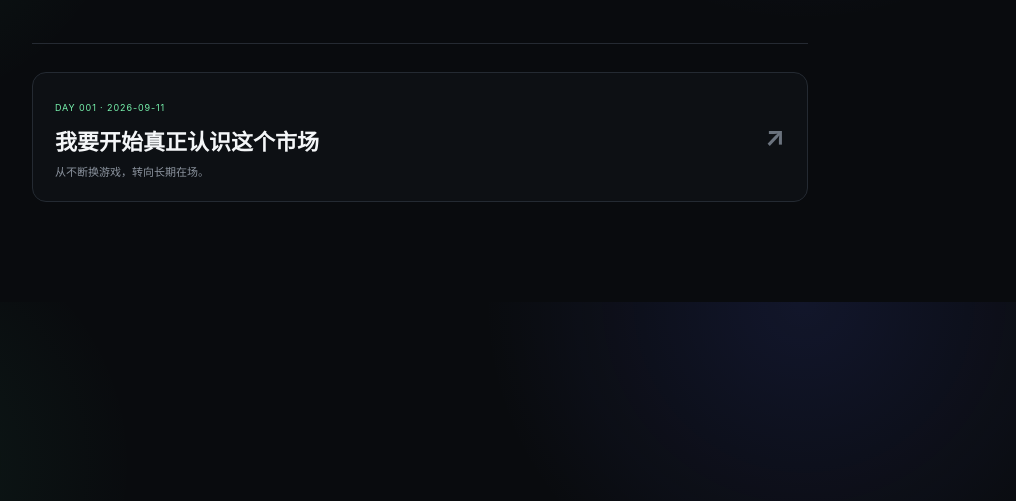
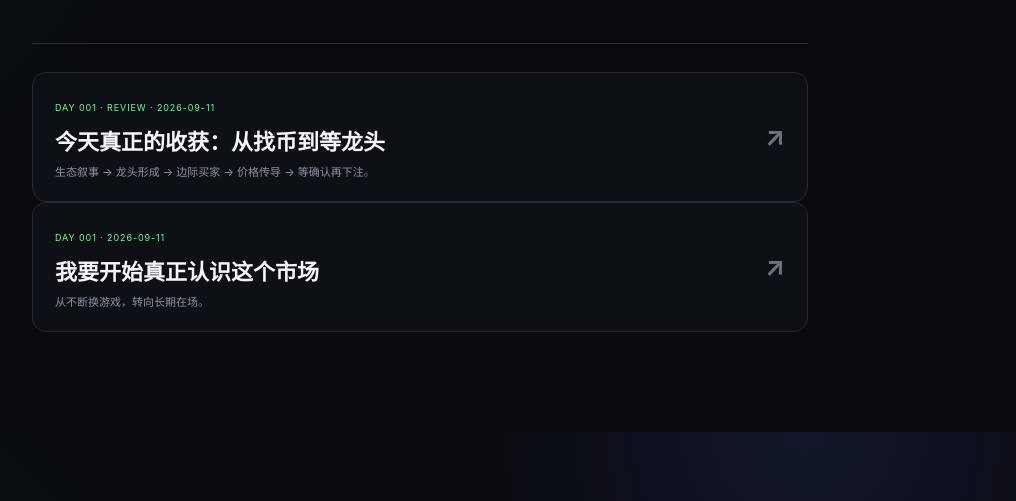
Before and after one commit to wjz5788/Crypto-Market, a plain HTML site: page articles/index.html in a window 1280 px wide. Shown: the part 299-800 px from the top of the page, without its empty margins (220-1236 px from the left). Drawn offline with Linux system fonts and the light colour scheme.

Commit message:
Feature Day 1 review in journal

```diff
--- a/articles/index.html
+++ b/articles/index.html
@@ -1 +1 @@
-<!doctype html><html lang="zh-CN"><head><meta charset="utf-8"><meta name="viewport" content="width=device-width,initial-scale=1"><title>在场日志</title><link rel="stylesheet" href="../styles.css"></head><body><main class="articlePage"><a class="back" href="../index.html">← 返回 Crypto Market OS</a><header class="articleHead"><small>JOURNAL</small><h1>在场日志</h1><p>每天只留下一件真正改变认知或行动的东西。</p></header><section style="padding-top:28px"><a class="article" href="2026-09-11-day-1.html"><div><small>DAY 001 · 2026-09-11</small><h3>我要开始真正认识这个市场</h3><p>从不断换游戏，转向长期在场。</p></div><strong>↗</strong></a></section></main></body></html>
+<!doctype html><html lang="zh-CN"><head><meta charset="utf-8"><meta name="viewport" content="width=device-width,initial-scale=1"><title>在场日志</title><link rel="stylesheet" href="../styles.css"></head><body><main class="articlePage"><a class="back" href="../index.html">← 返回 Crypto Market OS</a><header class="articleHead"><small>JOURNAL</small><h1>在场日志</h1><p>每天只留下一件真正改变认知或行动的东西。</p></header><section style="padding-top:28px"><a class="article" href="2026-09-11-review.html"><div><small>DAY 001 · REVIEW · 2026-09-11</small><h3>今天真正的收获：从找币到等龙头</h3><p>生态叙事 → 龙头形成 → 边际买家 → 价格传导 → 等确认再下注。</p></div><strong>↗</strong></a><a class="article" href="2026-09-11-day-1.html"><div><small>DAY 001 · 2026-09-11</small><h3>我要开始真正认识这个市场</h3><p>从不断换游戏，转向长期在场。</p></div><strong>↗</strong></a></section></main></body></html>
```
